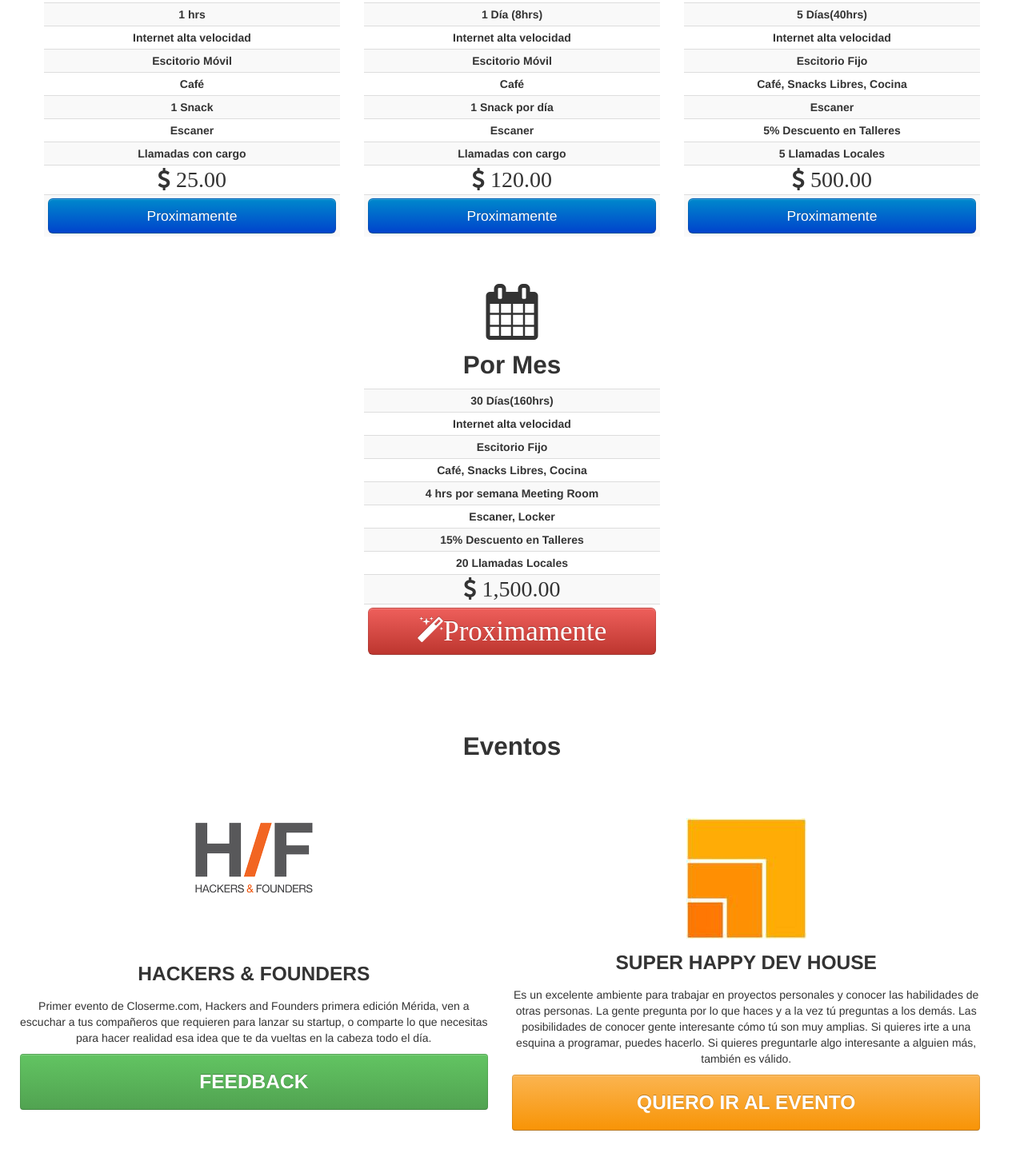
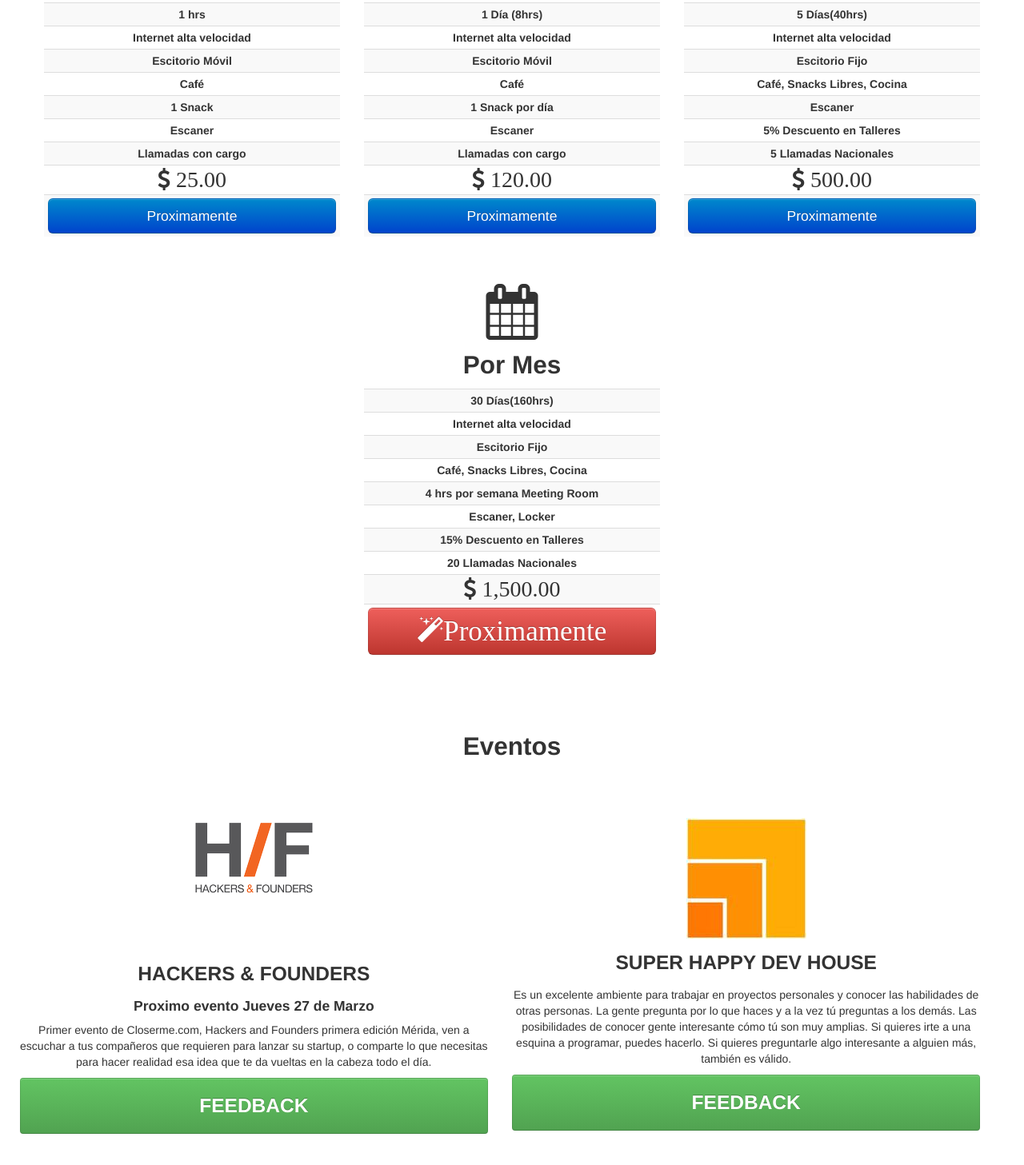
Before and after one commit to titlani87/Closerme.com, a plain HTML site: page index.html in a window 1280 px wide. Shown: the part 1776-3233 px from the top of the page at 80% size. Drawn offline with Linux system fonts and the light colour scheme.

Commit message:
termina el SHDH

```diff
--- a/index.html
+++ b/index.html
@@ -181,7 +181,7 @@
 						<th>5% Descuento en Talleres</th>
 					</tr>
 					<tr>
-						<th>5 Llamadas Locales</th>
+						<th>5 Llamadas Nacionales</th>
 					</tr>
 					<tr>
 						<th><i class="fa fa-dollar fa-2x"> 500.00</i></th>
@@ -221,7 +221,7 @@
 							<th>15% Descuento en Talleres</th>
 						</tr>
 						<tr>
-							<th>20 Llamadas Locales</th>
+							<th>20 Llamadas Nacionales</th>
 						</tr>
 						<tr>
 							<th><i class="fa fa-dollar fa-2x"> 1,500.00</i></th>
@@ -248,6 +248,7 @@
 			<div class="span6 text-center">
 				<img src="img/H&F.png" alt="">
 				<h3>HACKERS & FOUNDERS</h3>
+				<h4>Proximo evento Jueves 27 de Marzo</h4>
 				<p>Primer evento de Closerme.com, Hackers and Founders primera edición Mérida, ven a escuchar a tus compañeros que requieren para lanzar su startup, o comparte lo que necesitas para hacer realidad esa idea que te da vueltas en la cabeza todo el día.</p>
 				<a href="https://docs.google.com/forms/d/1hvBCnpQlXBwyDgXyAu6obfaWw1dfsSr5TMkFOY_6DAc/viewform"><button  class="btn btn-success btn-block"><h3>FEEDBACK</h3></button></a>
 			</div>
@@ -256,7 +257,8 @@
 				<img src="img/SHDH.jpeg " alt="">
 				<h3>SUPER HAPPY DEV HOUSE</h3>
 				<p>Es un excelente ambiente para trabajar en proyectos personales y conocer las habilidades de otras personas. La gente pregunta por lo que haces y a la vez tú preguntas a los demás. Las posibilidades de conocer gente interesante cómo tú son muy amplias. Si quieres irte a una esquina a programar, puedes hacerlo. Si quieres preguntarle algo interesante a alguien más, también es válido.</p>
-				<a href="https://docs.google.com/forms/d/1-XvLMSgnauysTnYpxI2TaWz2Xb1pzDNTXZ7N3k3NsJ8/viewform"><button  class="btn btn-warning btn-block"><h3>QUIERO IR AL EVENTO</h3></button></a>
+				<a href="https://docs.google.com/forms/d/1jdpbaIR3VsPHkeRgMuIU5GgDKac0fHDtdxJ-uim4RHw/viewform"><button  class="btn btn-success btn-block"><h3>FEEDBACK</h3></button></a>
+				<!--<a href="https://docs.google.com/forms/d/1-XvLMSgnauysTnYpxI2TaWz2Xb1pzDNTXZ7N3k3NsJ8/viewform"><button  class="btn btn-warning btn-block"><h3>QUIERO IR AL EVENTO</h3></button></a>-->
 			</div>
 			<!--  <div class="span3">
 				<h3>PROXIMAMENTE</h3>
```
Also changed, not shown: img/Diseño/closerme.sketch/QuickLook/Thumbnail.png (deleted), img/Diseño/closerme1.sketch/QuickLook/Thumbnail.png (deleted), img/closermeweb.png (deleted), 7 other files.
